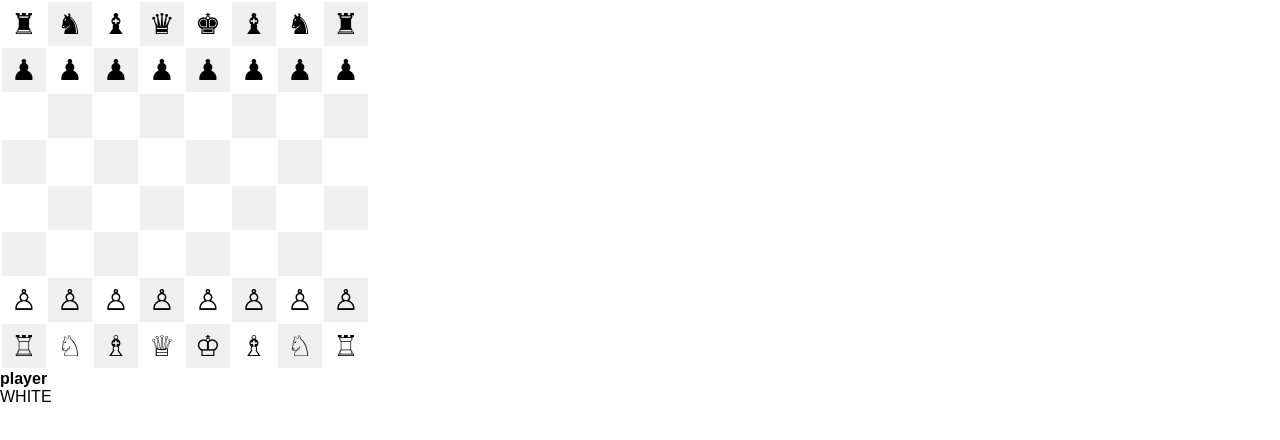
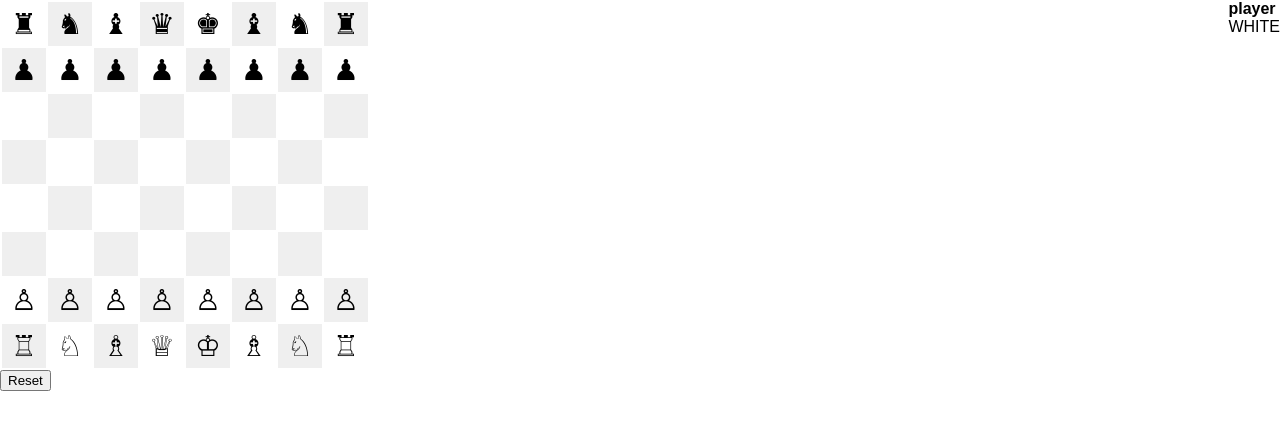
Before and after one commit to yortuc/ChessJs, a React app: page / in a window 1280 px wide. Built offline with nearby package versions, Linux system fonts and the light colour scheme.

Commit message:
reset game, state from hash

```diff
--- a/src/components/Board.js
+++ b/src/components/Board.js
@@ -1,7 +1,7 @@
 import React, { Component } from 'react'
 import Piece from './Piece'
 
-export const Board = ({ size, pieces, onTileClick })=> (
+export const Board = ({ size, pieces, selected, onTileClick })=> (
 	<table className="board" style={{ fontSize: size * 0.8 }}>
 		<tbody>
 		 { pieces.map((row,rowIndex) =>
@@ -9,6 +9,7 @@ export const Board = ({ size, pieces, onTileClick })=> (
 				{ row.map((col, colIndex) =>
 			      	<Piece {...col}
 			            key={colIndex}
+			            selected={selected && rowIndex===selected[0] && colIndex===selected[1]}
 			            i={rowIndex}
 			            j={colIndex}
 			            onTileClick={(i, j)=> onTileClick(i, j)} />)
--- a/src/components/ChessGame.js
+++ b/src/components/ChessGame.js
@@ -4,6 +4,8 @@ import Hud from './Hud'
 
 import { parseStateString, toStateString } from '../services/stateString'
 import { selectTile } from '../reducer'
+
+export const defaultStateString = "6a8428a6ccccccccxxxxxxxxxxxxxxxxxxxxxxxxxxxxxxxxbbbbbbbb597317950"
 
 export default class ChessGame extends Component {
   constructor(props) {
@@ -18,7 +20,7 @@ export default class ChessGame extends Component {
     }
   }
 
-  _tileClick= (i,j)=> {
+  _tileClick = (i,j)=> {
     const newState = selectTile(this.state, i, j)
     this.setState(
       newState
@@ -26,13 +28,23 @@ export default class ChessGame extends Component {
     this.props.onStateChange(newState)
   }
 
+  _resetGame = ()=> {
+    const defaultState = parseStateString(defaultStateString)
+    this.setState(
+      defaultState
+    )
+    this.props.onStateChange(defaultState)
+  }
+
   render() {
     return (
-      <div className="ChessGame">
+      <div className="ChessGame noselect">
         <Board pieces={ this.state.pieces }
-               onTileClick={this._tileClick}
-               size={36} />
+               onTileClick={ this._tileClick }
+               selected={ this.state.selected }
+               size={ 36 } />
         <Hud player={ this.state.player } />
+        <button onClick={()=> this._resetGame()}>Reset</button>
       </div>
     )
   }
--- a/src/index.css
+++ b/src/index.css
@@ -14,3 +14,19 @@ pre{
 table.board{
 	text-align: center;
 }
+
+.Hud{
+	position: absolute;
+	right: 0;
+	top: 0;
+}
+
+.noselect {
+  -webkit-touch-callout: none; /* iOS Safari */
+    -webkit-user-select: none; /* Safari */
+     -khtml-user-select: none; /* Konqueror HTML */
+       -moz-user-select: none; /* Firefox */
+        -ms-user-select: none; /* Internet Explorer/Edge */
+            user-select: none; /* Non-prefixed version, currently
+                                  supported by Chrome and Opera */
+}
--- a/src/index.js
+++ b/src/index.js
@@ -1,21 +1,17 @@
 import React from 'react'
 import ReactDOM from 'react-dom'
 import './index.css'
-import ChessGame from './components/ChessGame'
+import ChessGame, { defaultStateString } from './components/ChessGame'
 import { toStateString } from './services/stateString'
 
-// 64 chars for piece positions,
-// 1 char for turn (white starts so the initial turn is 0)
-const emptyStart = "6a8428a6ccccccccxxxxxxxxxxxxxxxxxxxxxxxxxxxxxxxxbbbbbbbb597317950"
+let startingState = defaultStateString
 
-let startingState = emptyStart
-
-if(window.location.pathname.length > 1) {
-	startingState = window.location.pathname.substr(1)
+if(window.location.hash.length > 0) {
+	startingState = window.location.hash.substr(1)
 }
 
 const stateChange = (newState)=> {
-	window.history.pushState({}, null, toStateString(newState))
+	window.location.hash = "#" + toStateString(newState)
 }
 
 ReactDOM.render(
--- a/src/reducer.js
+++ b/src/reducer.js
@@ -11,6 +11,14 @@ export const selectTile = (state, i, j)=> {
         pieces: newPieces,
         selected: [i, j]
       }
+  }
+
+  // un-selected a selected piece
+  if(state.selected && state.selected[0]===i && state.selected[1]===j){
+    return {
+      ...state,
+      selected: null
+    }
   }
 
   // cant select empty tile directly
```
